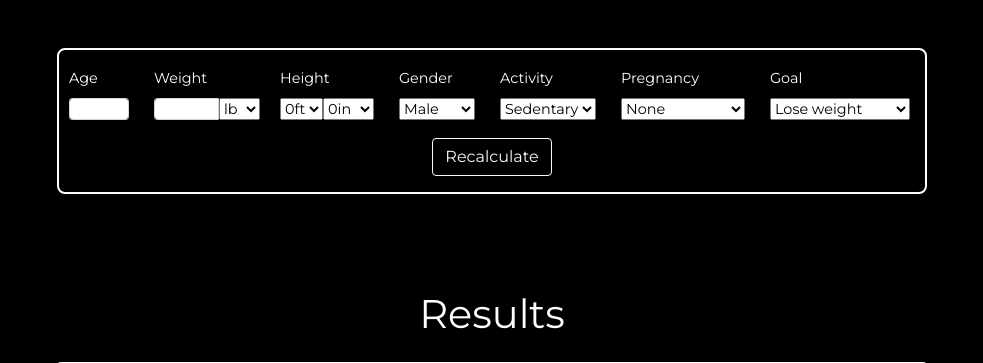
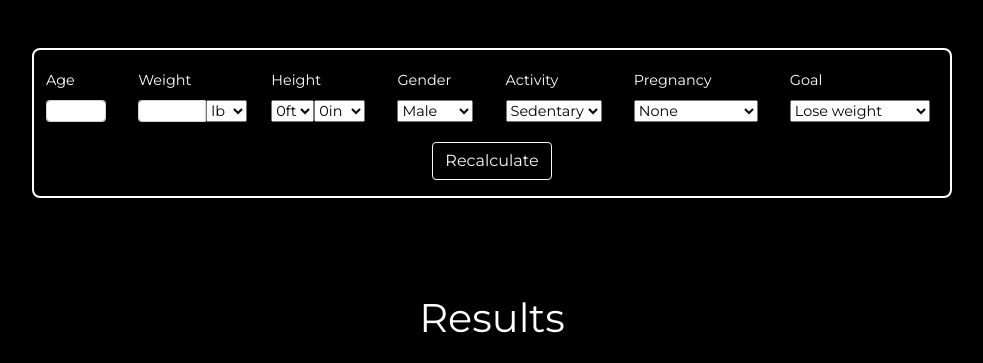
Before and after one commit to romanguillermo/amino-acid-calculator, a Flask app: template templates/results.html in a window 1280 px wide. Shown: the top 363 px of the page, without its empty margins (148-1131 px from the left). Run offline with Flask 3, Linux system fonts and the light colour scheme; the template is opened without the code that fills it, so the values that code supplies are empty; some libraries are stand-ins or nearby versions.

Commit message:
Update website

```diff
--- a/NeedsFormula.py
+++ b/NeedsFormula.py
@@ -173,7 +173,7 @@ class NutritionalNeeds:
         if bmi < 18.5:
             weight_category = "Underweight"
         elif 18.5 <= bmi < 25:
-            weight_category = "Healthy weight"
+            weight_category = "Normal weight"
         elif 25 <= bmi < 30:
             weight_category = "Overweight"
         else:
--- a/static/css/style.css
+++ b/static/css/style.css
@@ -23,7 +23,7 @@ body {
 
 /* Results page only */
 .container {
-    max-width: 900px;
+    max-width: 950px;
 }
 
 .recalculate {
@@ -64,7 +64,7 @@ body {
     flex-basis: min-content;
     min-width: 75px;
     font-size: 0.9rem;
-    padding: 10px;
+    padding: 12px;
 }
 
 .height-input {
--- a/templates/results.html
+++ b/templates/results.html
@@ -93,7 +93,7 @@
                     </div>
                     <div class="col-6 description-text-box">
                         <p class="description-text">Your BMI falls into the <b>{{ weight_category }}</b> category.<br><br>Body Mass Index (BMI) is a numerical value of your weight in relation to your height. It's an indicator of whether a person has a healthy body weight for a person of their height.
-                        <br><br>  The BMI index goes as shows:  <br>  Under Weight: &lt;18.5 <br> Normal: 18.5 - 24.9 <br> Overweight: 25.0 - 29.9 <br> Extremely Obese: &gt;= 35.0
+                        <br><br>BMI index Scale:  <br>  Under Weight: &lt;18.5 <br> Normal: 18.5 - 24.9 <br> Overweight: 25.0 - 29.9 <br> Extremely Obese: &gt;= 35.0
                         </p>
 
                     </div>
```
